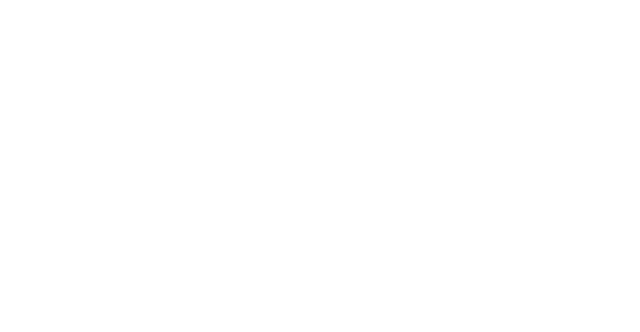
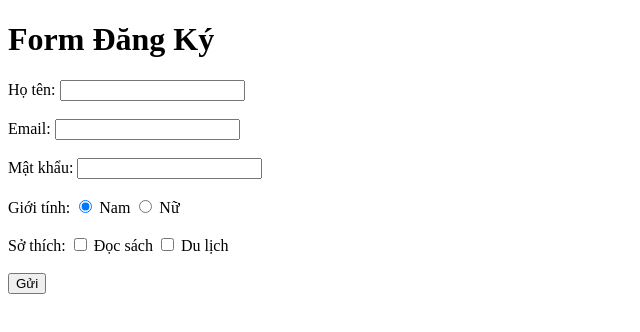
Before and after one commit to ThanhluanGif/Lesson1, a plain HTML site: page index.html in a window 1280 px wide. Shown: the whole page, without its empty margins (0-640 px from the left). Drawn offline with Linux system fonts and the light colour scheme.

Commit message:
Viết xong bài tập 1 Form đăng ký

```diff
--- a/index.html
+++ b/index.html
@@ -6,6 +6,30 @@
     <title>Document</title>
 </head>
 <body>
+    <h1>Form Đăng Ký</h1>
+    <form action="index.html" method="post">
+        <label for="name">Họ tên:</label>
+        <input type="text" id="name" name="name" required><br><br>
 
+        <label for="email">Email:</label>
+        <input type="email" id="email" name="email" required><br><br>
+
+        <label for="password">Mật khẩu:</label>
+        <input type="password" id="password" name="password" required><br><br>
+
+        <label>Giới tính: </label>
+        <input type="radio" id="nam" name="gioitinh" value="nam" checked>
+        <label for="nam">Nam</label>
+        <input type="radio" id="nu" name="gioitinh" value="nu">
+        <label for="nu">Nữ</label><br><br>
+
+        <label>Sở thích:</label>
+        <input type="checkbox" id="reading" name="so-thich" value="reading">
+        <label for="reading">Đọc sách</label>
+        <input type="checkbox" id="traveling" name="so-thich" value="traveling">
+        <label for="traveling">Du lịch</label><br><br>
+
+        <button type="submit">Gửi</button>
+    </form>
 </body>
 </html>
```
